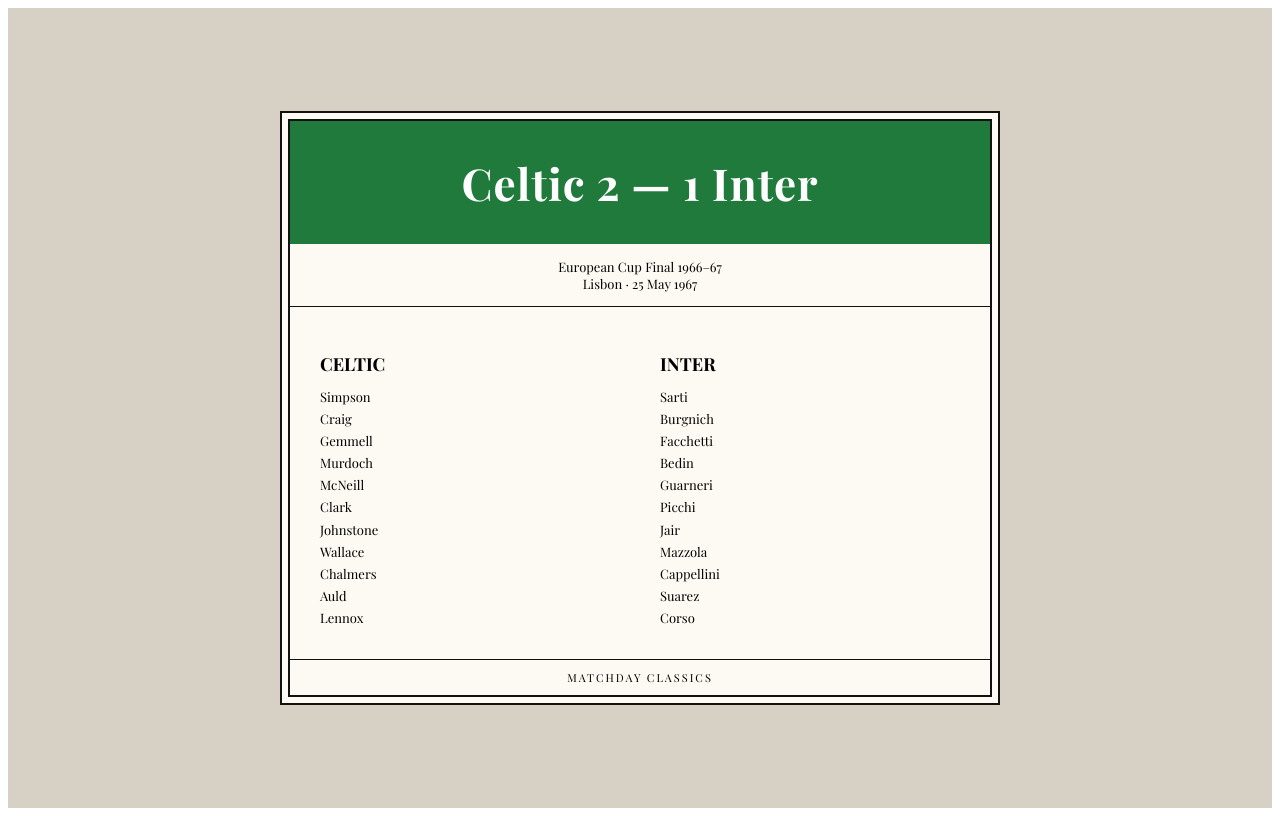
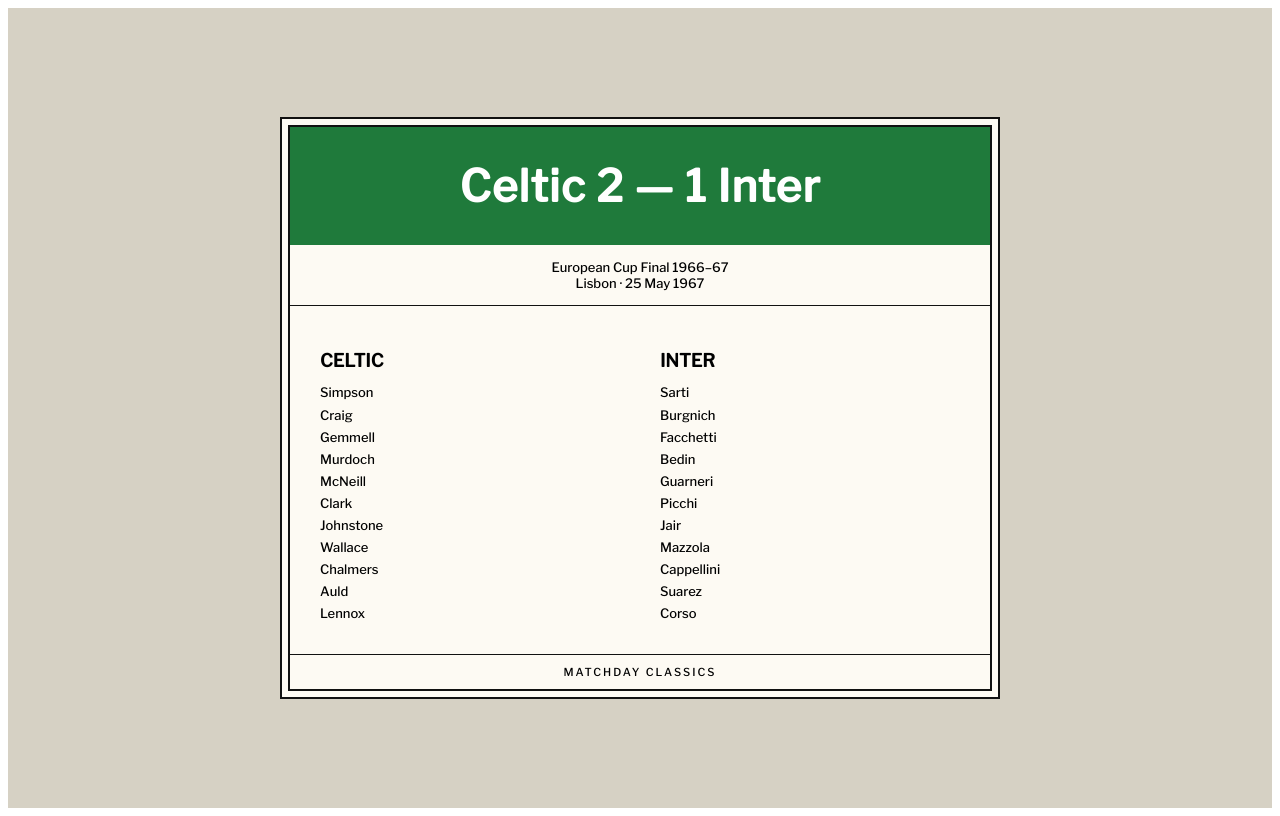
Before and after one commit to fiumara-4/matchday-classics, a Next.js app: page / in a window 1280 px wide. Built offline with nearby package versions, Linux system fonts and the light colour scheme.

Commit message:
Update layout.tsx

```diff
--- a/app/layout.tsx
+++ b/app/layout.tsx
@@ -1,9 +1,14 @@
 import type { Metadata } from 'next';
-import { Playfair_Display } from 'next/font/google';
+import { Playfair_Display, Libre_Franklin } from 'next/font/google';
 
-const playfair = Playfair_Display({
+const serif = Playfair_Display({
   subsets: ['latin'],
   weight: ['400', '700']
+});
+
+const sans = Libre_Franklin({
+  subsets: ['latin'],
+  weight: ['300', '500']
 });
 
 export const metadata: Metadata = {
@@ -18,7 +23,7 @@
 }) {
   return (
     <html lang="en">
-      <body className={playfair.className}>
+      <body className={`${serif.className} ${sans.className}`}>
         {children}
       </body>
     </html>
```
